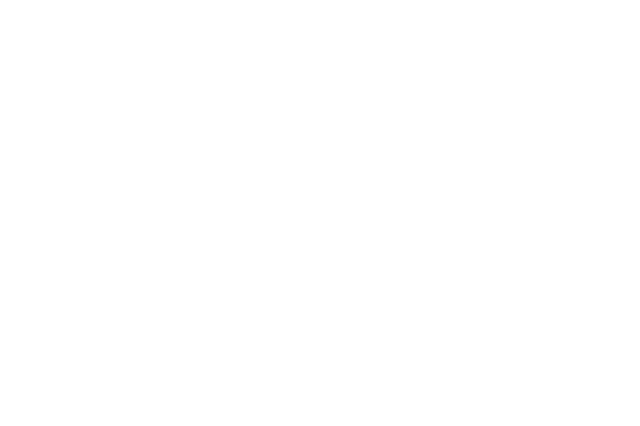
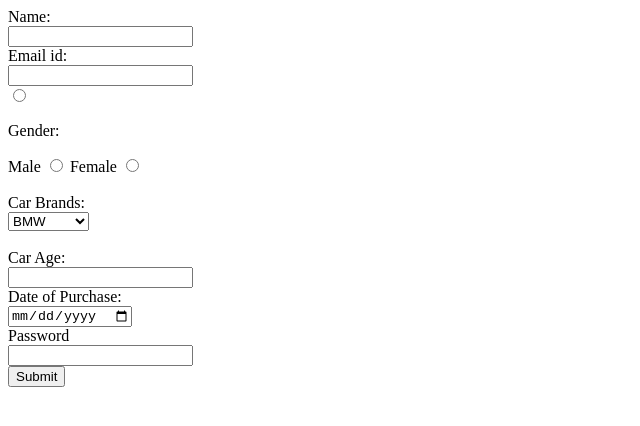
Before and after one commit to acciojob/car-insurance-form-adii-tech, a website: page main.html in a window 1280 px wide. Shown: the whole page, without its empty margins (0-640 px from the left). Drawn offline with Linux system fonts and the light colour scheme.

Commit message:
created a submission

```diff
--- a/main.html
+++ b/main.html
@@ -8,6 +8,32 @@
 
 <body>
 	<!-- the entire body must be written by student -->
+	<form method="get">
+		<label for="name">Name:</label><br>
+		<input type="text" id="name" name="name" required><br>
+		<label for="email">Email id:</label><br>
+		<input type="email" id="email" name="email"><br>
+		<input type="radio" id="male" name="male" required><br>
+		<p>Gender:</p>
+		<label for="male">Male</label>
+		<input type="radio" id="male" name="gender" required>
+		<label for="female">Female</label>
+		<input type="radio" id="female" name="gender" required><br><br>
+		<label for="cars">Car Brands:</label><br>
+		<select id="cars"><br>
+			<option value="BMW">BMW</option>
+			<option value="Audi">Audi</option>
+			<option value="Mercedez">Mercedez</option>
+		</select><br><br>
+          <label for="carage">Car Age:</label><br>
+		<input type="number" id="carage" name="carage" required><br>
+		<label for="dop">Date of Purchase:</label><br>
+		<input type="date" id="dop" name="dop" required><br>
+		<label for="password">Password</label><br>
+		<input type="password" id="password" name="password" required><br>
+		<button type="submit" form="form1" value="submit">Submit</button><br>
+
+	</form>
     <script type="text/javascript" src="./script.js">
 </script>
 
```
